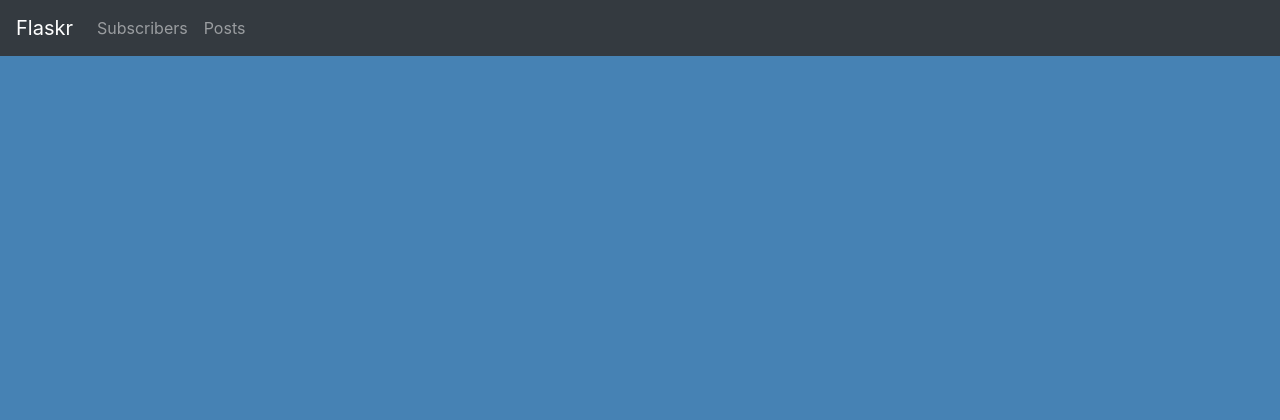
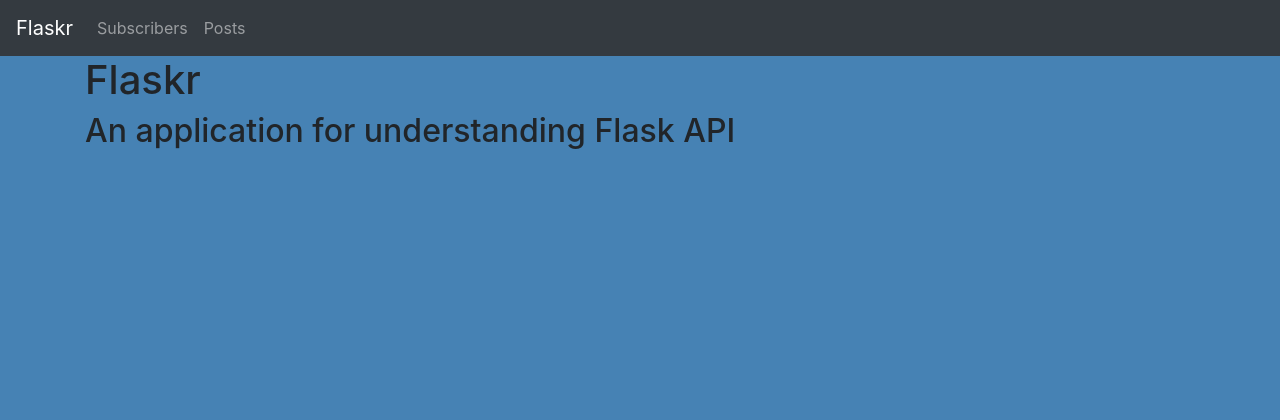
Before and after one commit to derek-oshita/flask-practice, a Flask app: page / in a window 1280 px wide. Shown: the top 420 px of the page. Run offline with Flask 2, Linux system fonts and the light colour scheme; some libraries are stand-ins or nearby versions.

Commit message:
Added blocks to base.html.

```diff
--- a/flask_practice_app/routes.py
+++ b/flask_practice_app/routes.py
@@ -8,7 +8,8 @@ from flask_practice_app.models import Sub, Post, Comment
 # HOME
 @app.route('/')
 def hello_world():
-    return render_template('base.html')
+    title = "HOMIEEEE"
+    return render_template('home.html', title=title)
 
 ##########################################################################################################################################
 # SUB - GET / POST
--- a/flask_practice_app/static/styles/main.css
+++ b/flask_practice_app/static/styles/main.css
@@ -2,7 +2,3 @@ body {
     height: 100vh;
     background-color: steelblue;
 }
-
-.footer-text {
-    text-align: center;
-}
--- a/flask_practice_app/templates/base.html
+++ b/flask_practice_app/templates/base.html
@@ -16,18 +16,22 @@
     <!-- NAV BAR -->
         <header>
                 <nav class="navbar navbar-expand-lg navbar-dark bg-dark">
-                <a href="#" class="navbar-brand">Flaskr</a>
+                    <a href="/" class="navbar-brand">Flaskr</a>
                     <ul class="navbar-nav">
                         <li class="nav-item">
-                        <a href="" class="nav-link">Subscribers</a>
+                            <a href="/sub" class="nav-link">Subscribers</a>
                         </li>
                         <li class="nav-item">
-                        <a href="" class="nav-link">Posts</a>
+                            <a href="/post" class="nav-link">Posts</a>
                         </li>
                     </ul>
                 </nav>
         </header>
-
+    <!-- CONTENT -->
+        <div class="container">
+        {% block content %}
+        {% endblock %}
+        </div>
     <!-- FOOTER -->
         <nav id="footer" class="navbar fixed-bottom navbar-dark bg-dark text-center">
             <div class="container text-center">
--- /dev/null
+++ b/flask_practice_app/templates/home.html
@@ -0,0 +1,8 @@
+{% extends 'base.html' %}
+
+{% block content %}
+<section>
+    <h1>Flaskr</h1>
+    <h2>An application for understanding Flask API</h2>
+</section>
+{% endblock %}
```
Lines whose indentation alone changed are shown as unchanged.
